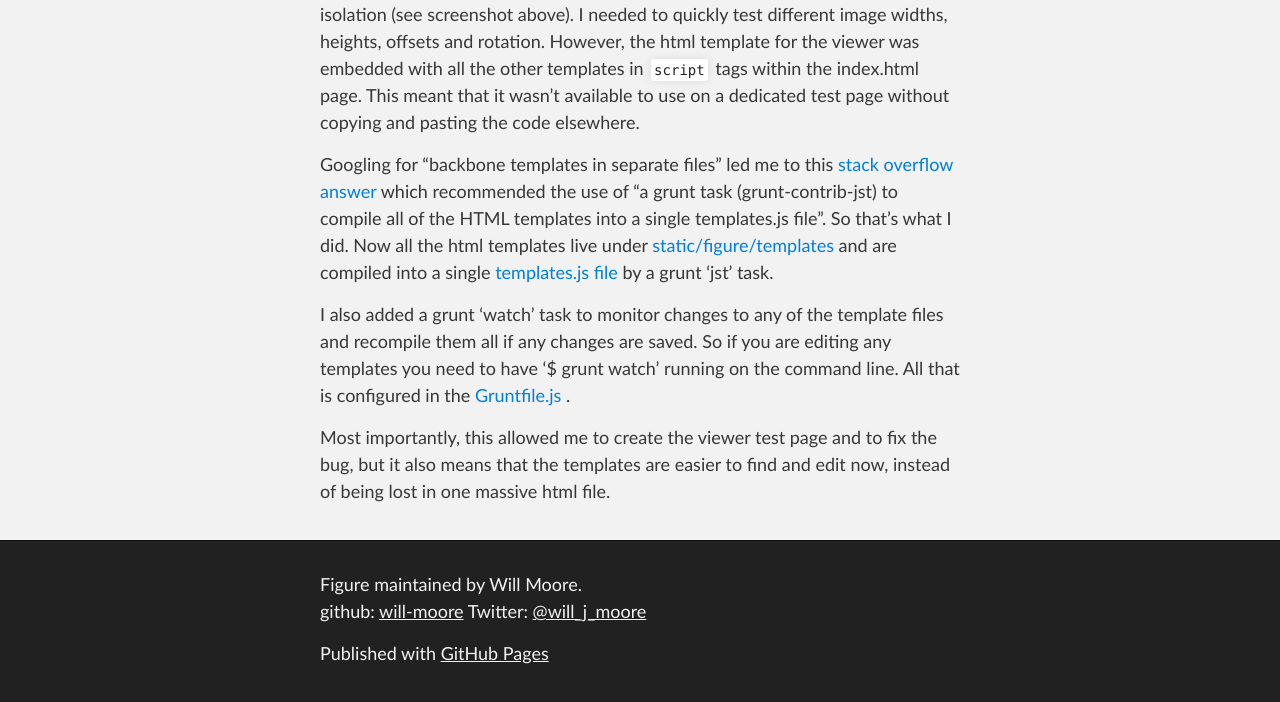
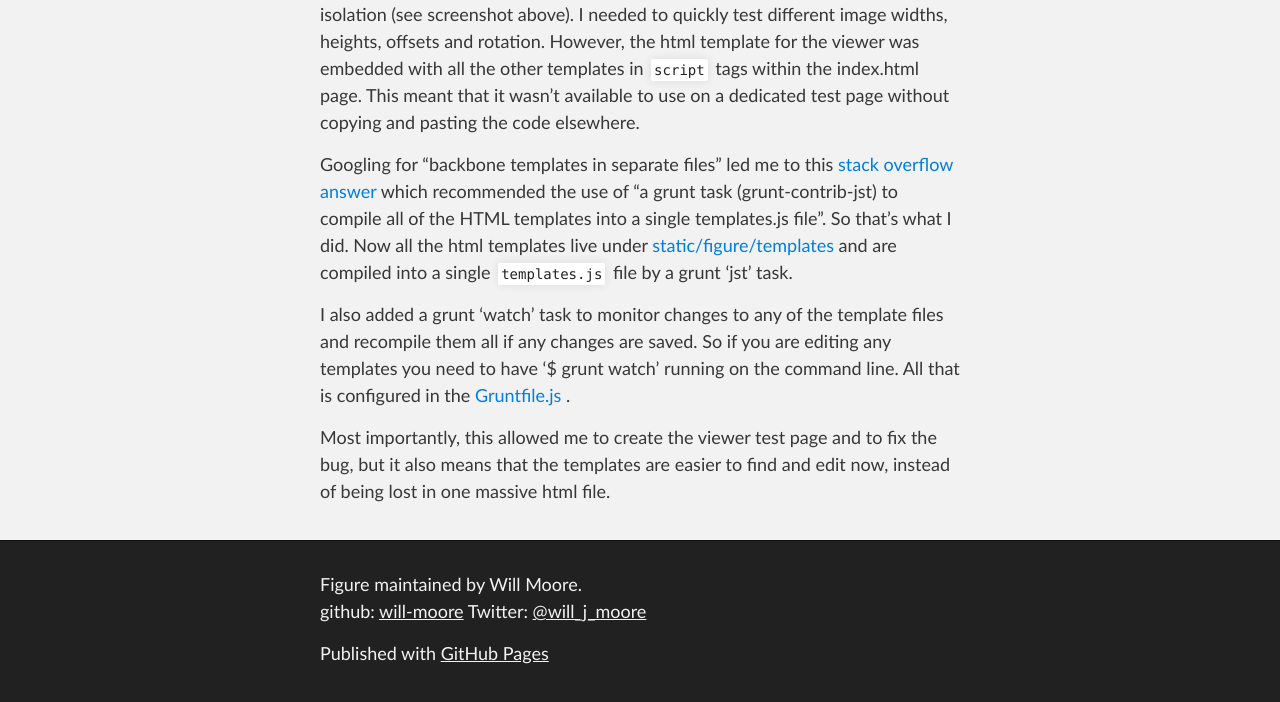
Before and after one commit to ome/omero-figure, a Jekyll site: the page built from _posts/2014-08-17-dev-jst-templates.markdown, in a window 1280 px wide. Shown: the part 733-1435 px from the top of the page. Built offline with Jekyll 4.4.1, drawn with Linux system fonts in a browser that asks for light colours; nearby versions of some CDN libraries; Markdown is read by kramdown in place of the engine named in the settings; comment, search, counter and statistics services are not loaded.

Commit message:
Fix broken 'templates.js' link in blog post

```diff
--- a/_posts/2014-08-17-dev-jst-templates.markdown
+++ b/_posts/2014-08-17-dev-jst-templates.markdown
@@ -15,7 +15,7 @@ to use on a dedicated test page without copying and pasting the code elsewhere.
 
 Googling for "backbone templates in separate files" led me to this [stack overflow answer](http://stackoverflow.com/questions/8366733/external-template-in-underscore)
 which recommended the use of "a grunt task (grunt-contrib-jst) to compile all of the HTML templates into a single templates.js file".
-So that's what I did. Now all the html templates live under [static/figure/templates](https://github.com/will-moore/figure/tree/develop/static/figure/templates) and are compiled into a single [templates.js file](static/figure/js/templates.js) by a grunt 'jst' task.
+So that's what I did. Now all the html templates live under [static/figure/templates](https://github.com/will-moore/figure/tree/develop/static/figure/templates) and are compiled into a single <code style="display:inline">templates.js</code> file by a grunt 'jst' task.
 
 I also added a grunt 'watch' task to monitor changes to any of the template files and recompile
 them all if any changes are saved. So if you are editing any templates you need to have '$ grunt watch'
```
